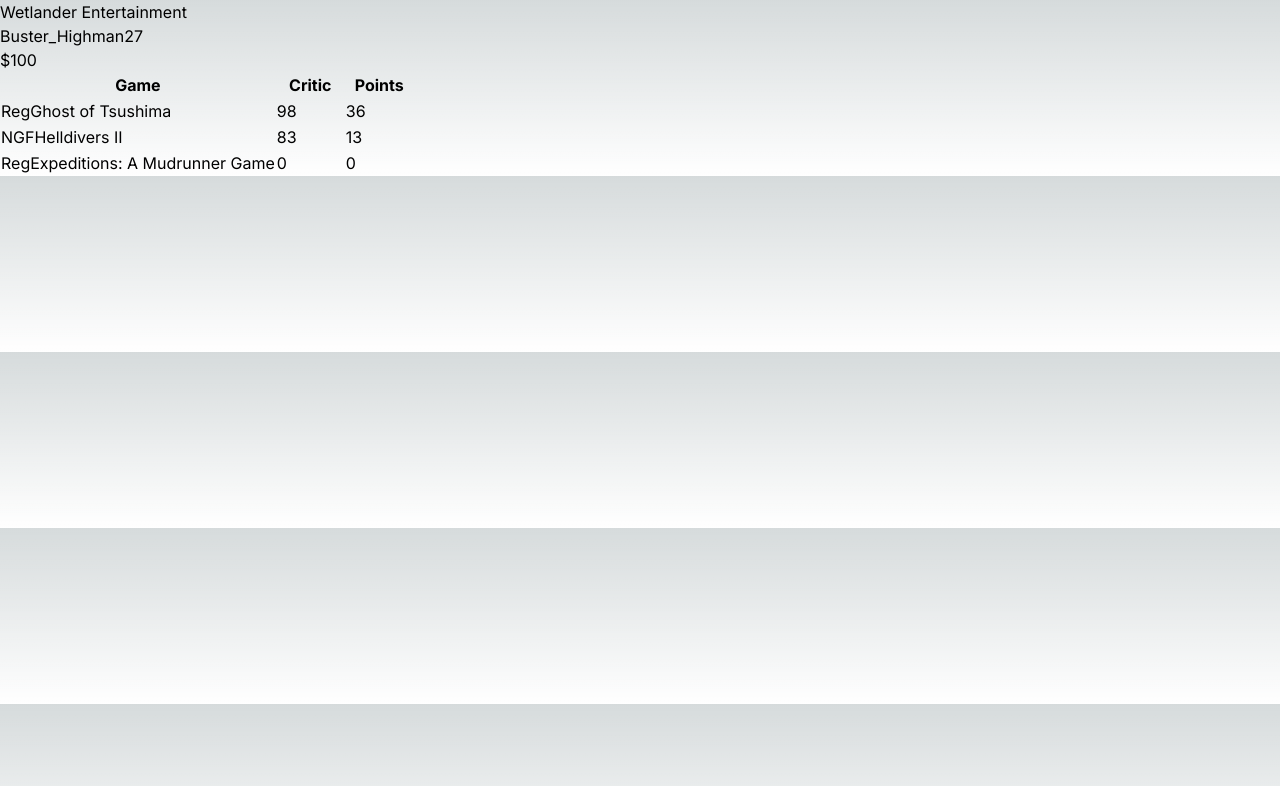
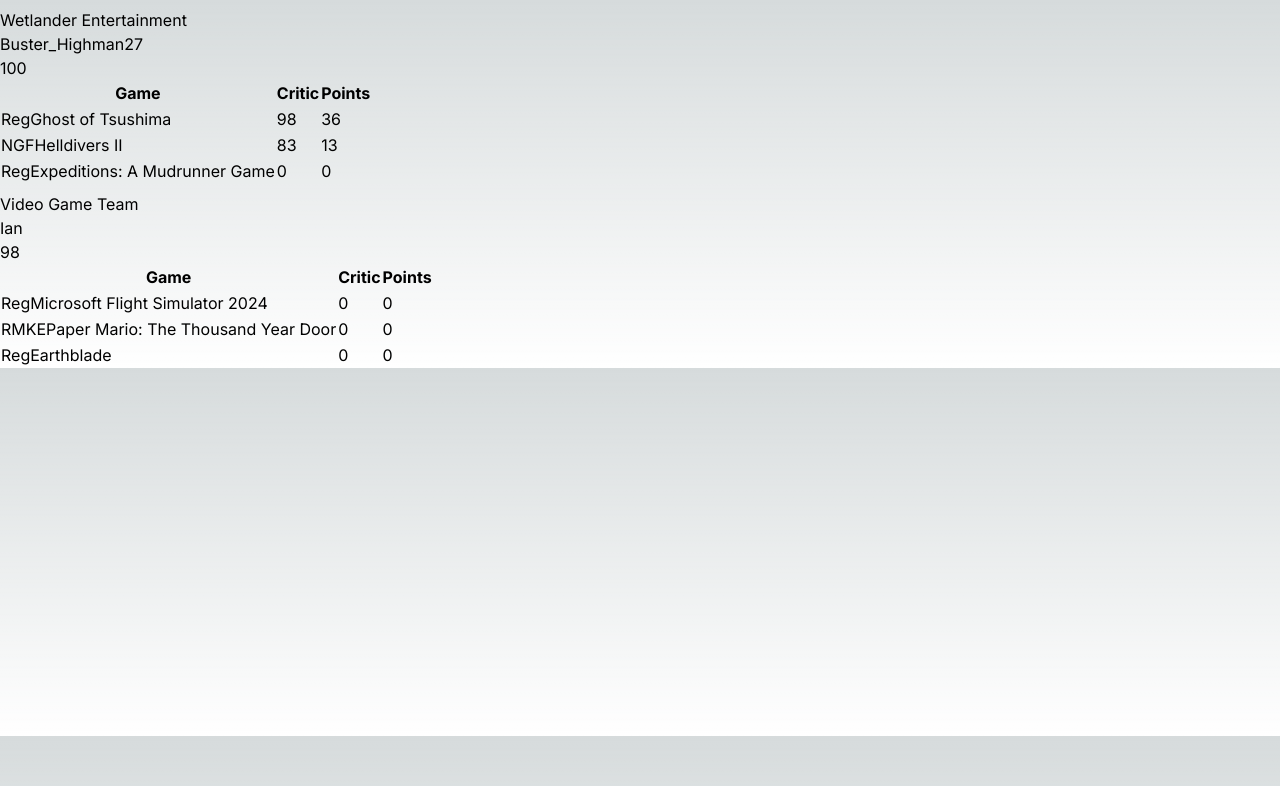
Before and after one commit to matthewcreek/fantasy-critic-revamp, a Next.js app: page / in a window 1280 px wide. Shown: the top 786 px of the page. Built offline with nearby package versions, Linux system fonts and the light colour scheme.

Commit message:
f5-added multiple users to be displayed in plain format - MC

```diff
--- a/src/app/page.tsx
+++ b/src/app/page.tsx
@@ -2,7 +2,9 @@
 
 export default function Home() {
 
-  const gameData = roster.games.map((game) => (
+  const userData = roster.map((user) => {
+
+    const gameData = user.games.map((game) => (
       <>
         <tr key={game.uniqueId}>
          <td>{`${game.category}${game.name}`}</td>
@@ -14,18 +16,24 @@
 
     return (
     <>
-      <div>
-        <h1>{roster.publisherName}</h1>
-        <h1>{roster.userDisplayName}</h1>
-        <h1>{`\$${roster.budget}`}</h1>
+      <h1 className="pt-2">{user.publisherName}</h1>
+      <h1>{user.userDisplayName}</h1>
+      <h1>{user.budget}</h1>
       <table>
         <tr>
-            <th className="w-2/3">Game</th>
-            <th className="w-1/6">Critic</th>
-            <th className="w-1/6">Points</th>
+          <th>Game</th>
+          <th>Critic</th>
+          <th>Points</th>
         </tr>
         {gameData}
       </table>
+    </>
+  )})
+
+  return (
+    <>
+      <div>
+        {userData}
       </div>
     </>
   );
--- a/src/mocks/roster.json
+++ b/src/mocks/roster.json
@@ -1,29 +1,58 @@
+[
   {
-    "publisherName" : "Wetlander Entertainment",
-    "userDisplayName" : "Buster_Highman27",
-    "budget" : 100,
-    "games" : [
+    "publisherName": "Wetlander Entertainment",
+    "userDisplayName": "Buster_Highman27",
+    "budget": 100,
+    "games": [
       {
-            "uniqueId" : 0,
-            "category" : "Reg",
-            "name" : "Ghost of Tsushima",
-            "criticScore" : 98,
-            "points" : 36
+        "uniqueId": 0,
+        "category": "Reg",
+        "name": "Ghost of Tsushima",
+        "criticScore": 98,
+        "points": 36
       },
       {
-            "uniqueId" : 1,
-            "category" : "NGF",
-            "name" : "Helldivers II",
-            "criticScore" : 83,
-            "points" : 13
+        "uniqueId": 1,
+        "category": "NGF",
+        "name": "Helldivers II",
+        "criticScore": 83,
+        "points": 13
       },
       {
-            "uniqueId" : 2,
-            "category" : "Reg",
-            "name" : "Expeditions: A Mudrunner Game",
-            "criticScore" : 0,
-            "points" : 0
+        "uniqueId": 2,
+        "category": "Reg",
+        "name": "Expeditions: A Mudrunner Game",
+        "criticScore": 0,
+        "points": 0
       }
     ]
-
+  },
+  {
+    "publisherName": "Video Game Team",
+    "userDisplayName": "Ian",
+    "budget": 98,
+    "games": [
+      {
+        "uniqueId": 0,
+        "category": "Reg",
+        "name": "Microsoft Flight Simulator 2024",
+        "criticScore": 0,
+        "points": 0
+      },
+      {
+        "uniqueId": 1,
+        "category": "RMKE",
+        "name": "Paper Mario: The Thousand Year Door",
+        "criticScore": 0,
+        "points": 0
+      },
+      {
+        "uniqueId": 2,
+        "category": "Reg",
+        "name": "Earthblade",
+        "criticScore": 0,
+        "points": 0
       }
+    ]
+  }
+]
```
Lines whose indentation alone changed are shown as unchanged.
